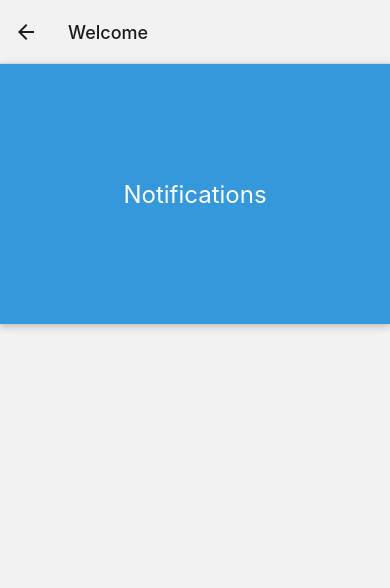
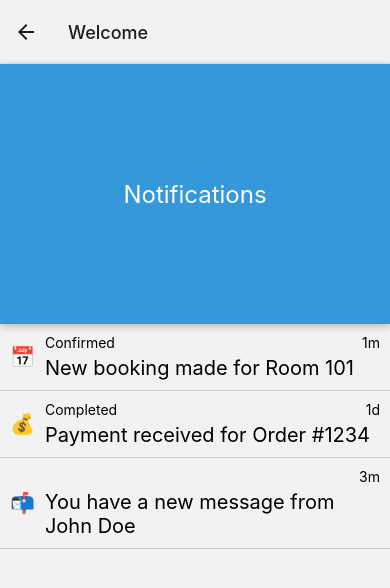
Before and after one commit to saffabook/gos-app-native, a React Native app: screen /Welcome in a window 390 px wide. Shown: the top 588 px of the page. Built offline with nearby package versions, Linux system fonts and the light colour scheme.

Commit message:
creates a notification feed

```diff
--- /dev/null
+++ b/app/components/NotificationFeed/NotificationFeed.tsx
@@ -0,0 +1,79 @@
+import React from 'react';
+import { View, Text, FlatList, StyleSheet } from 'react-native';
+import { getNotificationIcon } from '../../services/IconService';
+
+
+const notifications = [
+  { id: 1, type: 'booking', message: 'New booking made for Room 101', status: 'Confirmed', timeAgo: '1m' },
+  { id: 2, type: 'payment', message: 'Payment received for Order #1234', status: 'Completed', timeAgo: '1d' },
+  { id: 3, type: 'message', message: 'You have a new message from John Doe', status: '', timeAgo: '3m' },
+];
+
+const NotificationFeed = () => {
+  const renderNotification = ({ item }) => {
+    const icon = getNotificationIcon(item.type);
+
+    return (
+        <View style={styles.notification}>
+        <View style={styles.iconContainer}>
+            <Text style={styles.icon}>{icon}</Text>
+        </View>
+        <View style={styles.contentContainer}>
+            <View style={styles.topRow}>
+
+            {item.status && <Text style={styles.status}>{item.status}</Text>}
+            <Text style={styles.date}>{item.timeAgo}</Text>
+            </View>
+            <Text numberOfLines={2} style={styles.message}>{item.message}</Text>
+        </View>
+        </View>
+    );
+  };
+
+  return (
+    <FlatList
+      data={notifications}
+      keyExtractor={(item) => item.id.toString()}
+      renderItem={renderNotification}
+    />
+  );
+};
+
+const styles = StyleSheet.create({
+    notification: {
+      flexDirection: 'row',
+      alignItems: 'center',
+      padding: 10,
+      borderBottomWidth: 1,
+      borderBottomColor: '#ccc',
+    },
+    iconContainer: {
+      marginRight: 10,
+    },
+    icon: {
+      fontSize: 20,
+    },
+    contentContainer: {
+      flex: 1,
+    },
+    topRow: {
+      flexDirection: 'row',
+      marginBottom: 5,
+      justifyContent: 'space-between',
+    },
+    status: {
+      marginRight: 10,
+    },
+    type: {
+      marginRight: 10,
+    },
+    date: {
+        marginLeft: 'auto',
+    },
+    message: {
+      fontSize: 20,
+    },
+  });
+
+
+export default NotificationFeed;
--- a/app/pages/Welcome/Welcome.tsx
+++ b/app/pages/Welcome/Welcome.tsx
@@ -1,12 +1,15 @@
 import React from 'react';
 
 import LoggedInHeader from '../../components/LoggedInHeader/LoggedInHeader';
+import NotificationFeed from '../../components/NotificationFeed/NotificationFeed';
+
 import { View } from 'react-native';
 
 const Welcome = () => {
     return (
         <View>
             <LoggedInHeader title="Notifications" />
+            <NotificationFeed />
         </View>
     );
 }
--- /dev/null
+++ b/app/services/IconService.tsx
@@ -0,0 +1,11 @@
+export function getNotificationIcon(type:string) {
+    let icon = '📢';
+    if (type === 'booking') {
+      icon = '📅';
+    } else if (type === 'payment') {
+      icon = '💰';
+    } else if (type === 'message') {
+      icon = '📬';
+    }
+    return icon;
+  }
```
Also changed, not shown: 1 other file (tests, documents, lock files or other folders).
